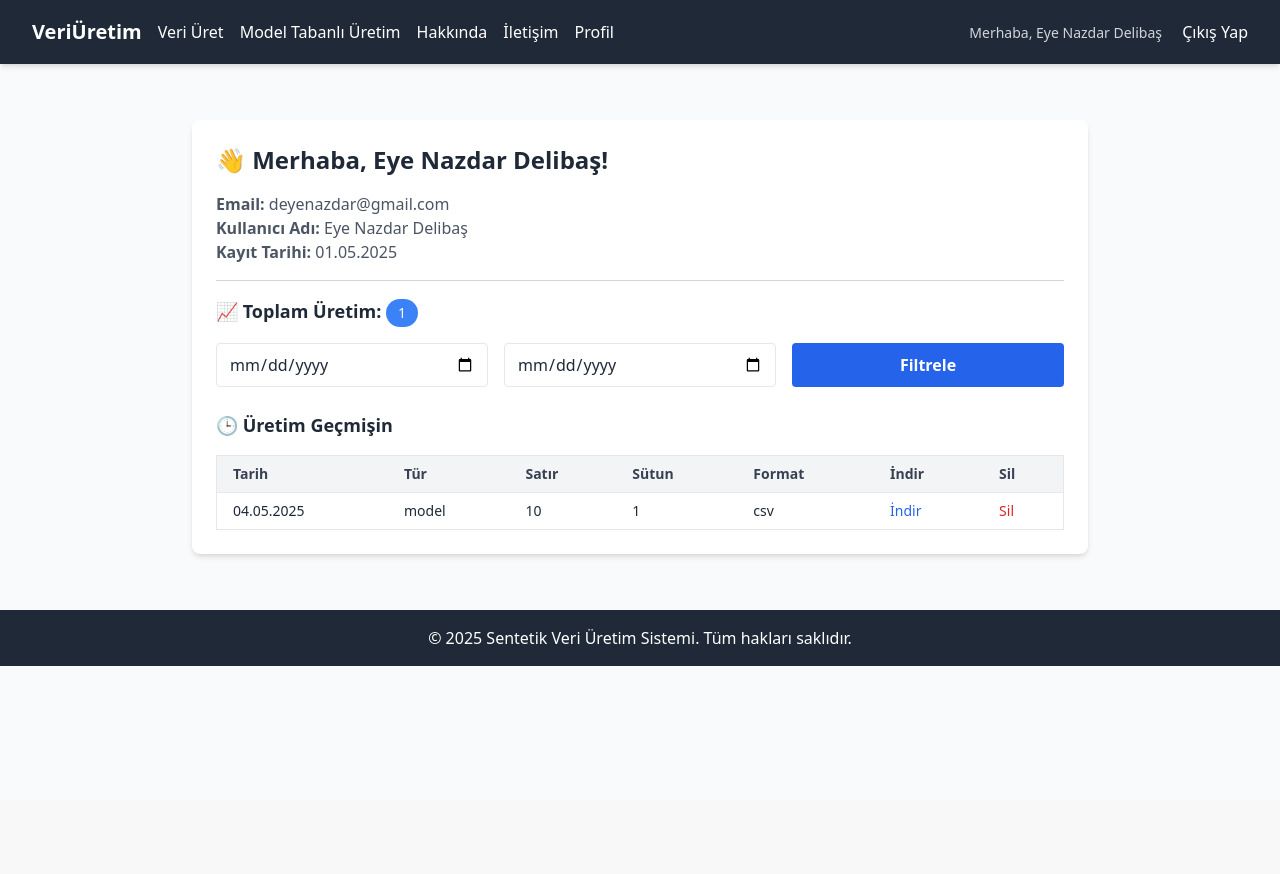
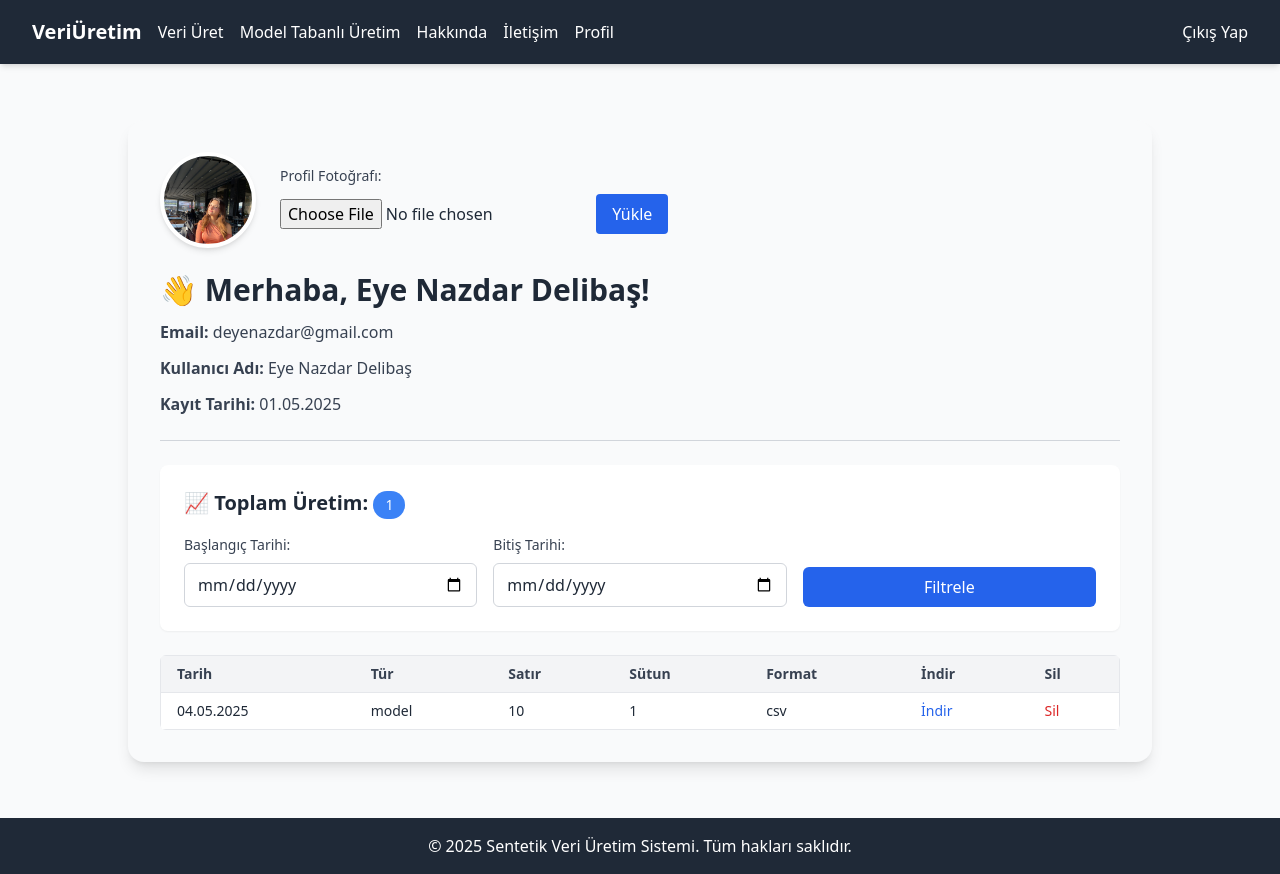
Before and after one commit to Ede-Rojin-Delibas/Final-Project, a Flask app: page /profile in a window 1280 px wide. Before the commit the page ends 666 px from the top, so only its background shows below. Run offline with Flask 3, Linux system fonts and the light colour scheme; a user stored in the database is signed in; data comes from the database, SQL or seed files in the repository; both versions use the stored data as it was after the commit; some libraries are stand-ins or nearby versions.

Commit message:
profile page is almost done

```diff
--- a/app.py
+++ b/app.py
@@ -12,15 +12,17 @@ import random
 import string
 from faker import Faker
 from werkzeug.security import generate_password_hash, check_password_hash
+from werkzeug.utils import secure_filename
 import re  # Regex kütüphanesi
 from sdv.single_table import CTGANSynthesizer
 import tempfile
 import sdv
 from sdv.metadata import SingleTableMetadata
-from flask_wtf import CSRFProtect #İzinsiz işlemleri engellemek için
+from flask_wtf.csrf import CSRFProtect #İzinsiz işlemleri engellemek için
 import secrets
 from datetime import timedelta
 from flask import send_file
+import uuid
 
 app = Flask(__name__)
 csrf = CSRFProtect(app)
@@ -29,6 +31,10 @@ app.config['SESSION_COOKIE_SECURE'] = False        # HTTPS ile çalışır (yay
 app.config['SESSION_COOKIE_HTTPONLY'] = True      # JavaScript erişemez
 app.config['SESSION_COOKIE_SAMESITE'] = 'Lax'     # CSRF koruması
 # app.config['SQLALCHEMY_DATABASE_URI'] = 'sqlite:///instance/database.db'
+# Profil fotoğrafı yükleme klasörü ve izin verilen dosya türleri
+app.config['UPLOAD_FOLDER'] = os.path.join(os.path.abspath(os.path.dirname(__file__)), 'static', 'uploads')
+app.config['MAX_CONTENT_LENGTH'] = 2 * 1024 * 1024  # 2MB sınırı
+ALLOWED_EXTENSIONS = {'png', 'jpg', 'jpeg', 'gif'}
 basedir = os.path.abspath(os.path.dirname(__file__))
 app.config['SQLALCHEMY_DATABASE_URI'] = 'sqlite:///' + os.path.join(basedir, 'instance', 'database.db')
 app.permanent_session_lifetime = timedelta(minutes=30)  # Oturum süresi (30 dakika)
@@ -38,6 +44,14 @@ migrate = Migrate(app, db)
 login_manager = LoginManager(app)
 login_manager.login_view = 'login'
 
+# CSRF hata yakalayıcı ekleyin
+@app.errorhandler(400)
+def handle_csrf_error(e):
+    flash("CSRF doğrulama hatası. Lütfen sayfayı yenileyip tekrar deneyin.", "danger")
+    return redirect(url_for('profile'))
+
+def allowed_file(filename):
+    return '.' in filename and filename.rsplit('.', 1)[1].lower() in ALLOWED_EXTENSIONS
 
 
 # Kullanıcı Modeli
@@ -50,6 +64,7 @@ class User(db.Model, UserMixin):  # UserMixin ekledik
     password_hash = db.Column(db.String(256), nullable=False)
     is_admin = db.Column(db.Boolean, default=False)
     created_at = db.Column(db.DateTime, default=datetime.utcnow)
+    profile_picture = db.Column(db.String(120), nullable=True)
 
     def set_password(self, password):
         self.password_hash = bcrypt.generate_password_hash(password)  # Şifre hashleme
@@ -330,7 +345,7 @@ def logout():
 @app.route('/generate', methods=['GET', 'POST'])
 @login_required
 def generate_data():
-    print("Current User:", current_user)  # Test için ekleyelim
+    print("Current User:", current_user)
     print("Is Authenticated:", current_user.is_authenticated)  # Kullanıcı giriş yaptı mı?
 
     if request.method == 'POST':
@@ -487,27 +502,77 @@ def profile():
         flash("Lütfen giriş yapın!", "danger")
         return redirect(url_for('login'))
 
-     # Filtreleme için tarih aralığı
-    start_date = None
-    end_date = None
+    # Üretim verilerini sorgula
     productions_query = Production.query.filter_by(user_id=current_user.id)
+    message = None
+
     if request.method == 'POST':
-        try:
-            start_date = datetime.strptime(request.form['start_date'], '%Y-%m-%d')
-            end_date = datetime.strptime(request.form['end_date'], '%Y-%m-%d')
-            productions_query = productions_query.filter(Production.date >= start_date,
-                                                          Production.date <= end_date)
-        except ValueError:
-            pass  # Hatalı tarih formatı olursa filtre uygulama
+        form_type = request.form.get('form_type')
 
+        # Profil fotoğrafı yükleme işlemi
+        if form_type == 'profile_photo' and 'profile_picture' in request.files:
+            file = request.files['profile_picture']
+            if file and file.filename and allowed_file(file.filename):
+                try:
+                    # Benzersiz dosya adı oluştur
+                    filename = f"{uuid.uuid4().hex}_{secure_filename(file.filename)}"
+                    file_path = os.path.join(app.config['UPLOAD_FOLDER'], filename)
+
+                    # Uploads klasörünü kontrol et ve oluştur
+                    os.makedirs(app.config['UPLOAD_FOLDER'], exist_ok=True)
+
+                    # Eski fotoğraf varsa sil
+                    if current_user.profile_picture:
+                        old_path = os.path.join(app.config['UPLOAD_FOLDER'], current_user.profile_picture)
+                        try:
+                            if os.path.exists(old_path):
+                                os.remove(old_path)
+                        except Exception as e:
+                            flash(f"Eski dosya silinirken bir hata oluştu: {str(e)}", "warning")
+
+                    # Yeni dosyayı kaydet
+                    file.save(file_path)
+                    current_user.profile_picture = f'uploads/{filename}'
+                    try:
+                        db.session.commit()
+                        flash("Profil fotoğrafınız başarıyla yüklendi.", "success")
+                    except Exception as e:
+                        flash(f"Veritabanı güncellemesi sırasında bir hata oluştu: {str(e)}", "danger")
+                        return redirect(url_for('profile'))
+                except Exception as e:
+                    flash(f"Dosya yüklenirken bir hata oluştu: {str(e)}", "danger")
+            else:
+                flash("Geçersiz dosya formatı. Lütfen PNG, JPG, JPEG veya GIF yükleyin.", "warning")
+
+        # Tarih filtreleme işlemi
+        elif form_type == 'date_filter':
+            try:
+                start_date = request.form.get('start_date')
+                end_date = request.form.get('end_date')
+                if start_date and end_date:
+                    start_date = datetime.strptime(start_date, '%Y-%m-%d')
+                    end_date = datetime.strptime(end_date, '%Y-%m-%d')
+                    # Bitiş tarihine 23:59:59 ekleyerek günün sonunu dahil et
+                    end_date = end_date + timedelta(days=1, microseconds=-1)
+                    productions_query = productions_query.filter(
+                        Production.date >= start_date,
+                        Production.date <= end_date
+                    )
+                    print("Filtrelenmiş Veriler:", productions_query.all())
+            except ValueError:
+                flash("Geçersiz tarih formatı. Lütfen doğru bir tarih girin.", "warning")
+
+    # Üretimleri tarihe göre sırala
     productions = productions_query.order_by(Production.date.desc()).all()
+    # Eğer filtreleme sonucunda veri yoksa mesaj ayarla
+    if not productions:
+        message = "Bu tarihler arasında veri üretimi yapmadınız."
     total_production = len(productions)
-    print(current_user.is_authenticated)
+
     return render_template('profile.html',
-                           current_user=current_user,
-                           productions=productions,
-                           total_production=total_production)
-
+                         current_user=current_user,
+                         productions=productions,
+                         total_production=total_production)
 @app.route('/download/<int:id>')
 def download(id):
     production = Production.query.get_or_404(id)
--- /dev/null
+++ b/generated_files/model_1_20250504164351.csv
@@ -0,0 +1,4 @@
+a;b;c
+sdv-id-kiCOfe
+sdv-id-qpjAMe
+sdv-id-sHJXdG
--- a/templates/base.html
+++ b/templates/base.html
@@ -3,6 +3,7 @@
 <head>
     <meta charset="UTF-8">
     <meta name="viewport" content="width=device-width, initial-scale=1.0">
+    <meta name="csrf-token" content="{{ csrf_token() }}">
     <title>{% block title %}Veri Üretim{% endblock %}</title>
     <script src="https://cdn.tailwindcss.com"></script>
     {% block head %}{% endblock %}
@@ -27,7 +28,7 @@
                 <!-- Sağ Menü -->
                 <div class="space-x-4">
                     {% if current_user.is_authenticated %}
-                        <span class="text-sm text-gray-300">Merhaba, {{ current_user.username }}</span>
+
                         <a href="{{ url_for('logout') }}" class="hover:text-red-300">Çıkış Yap</a>
                     {% else %}
                         <a href="{{ url_for('login') }}" class="hover:text-green-300">Giriş Yap</a>
--- a/templates/profile.html
+++ b/templates/profile.html
@@ -3,31 +3,73 @@
 {% block title %}Profil{% endblock %}
 
 {% block content %}
-<div class="max-w-4xl mx-auto mt-10 p-6 bg-white shadow-md rounded-lg">
-    <h2 class="text-2xl font-bold text-gray-800 mb-4">👋 Merhaba, {{ current_user.username }}!</h2>
-    <p class="text-gray-600"><strong>Email:</strong> {{ current_user.email }}</p>
-    <p class="text-gray-600"><strong>Kullanıcı Adı:</strong> {{ current_user.username }}</p>
-    <p class="text-gray-600"><strong>Kayıt Tarihi:</strong> {{ current_user.created_at.strftime('%d.%m.%Y') }}</p>
+<div class="max-w-5xl mx-auto mt-10 p-8 bg-gray-50 shadow-lg rounded-2xl hover:shadow-xl transition-shadow duration-300 overflow-y-auto max-h-screen">
+    <!-- Profil Resmi ve Yükleme Formu -->
+    <div class="flex items-center space-x-6 mb-6">
+        <div class="w-24 h-24 rounded-full bg-gray-300 overflow-hidden border-4 border-white shadow-md">
+            {% if current_user.profile_picture %}
+            <img src="{{ url_for('static', filename=current_user.profile_picture) }}" alt="Profil Resmi">
+            {% else %}
+                <span class="flex items-center justify-center h-full w-full text-white font-bold text-xl bg-blue-500">
+                    {{ current_user.username[0] | upper }}
+                </span>
+            {% endif %}
+        </div>
 
-    <hr class="my-4 border-gray-300">
+        <form method="POST" enctype="multipart/form-data" name="profile_photo_form">
+            <input type="hidden" name="form_type" value="profile_photo">
+            <input type="hidden" name="csrf_token" value="{{ csrf_token() }}">
+            <label for="profile_picture" class="block text-sm font-medium text-gray-700">Profil Fotoğrafı:</label>
+            <input type="file" name="profile_picture" id="profile_picture" accept="image/*" class="mt-1"/>
+            <button type="submit" class="mt-2 px-4 py-2 bg-blue-600 text-white rounded hover:bg-blue-700">Yükle</button>
+        </form>
+    </div>
 
-    <h4 class="text-lg font-semibold text-gray-800 mb-4">📈 Toplam Üretim:
+    <!-- Kullanıcı Bilgileri -->
+    <div class="space-y-3">
+        <h2 class="text-3xl font-bold text-gray-800">👋 Merhaba, {{ current_user.username }}!</h2>
+        <p class="text-gray-700"><strong>Email:</strong> {{ current_user.email }}</p>
+        <p class="text-gray-700"><strong>Kullanıcı Adı:</strong> {{ current_user.username }}</p>
+        <p class="text-gray-700"><strong>Kayıt Tarihi:</strong> {{ current_user.created_at.strftime('%d.%m.%Y') }}</p>
+    </div>
+
+    <hr class="my-6 border-gray-300">
+
+    <!-- Toplam Üretim ve Filtreleme -->
+    <div class="bg-white p-6 rounded-lg shadow-sm mb-6">
+        <div class="flex items-center justify-between mb-4">
+            <h4 class="text-xl font-semibold text-gray-800">📈 Toplam Üretim:
                 <span class="inline-block bg-blue-500 text-white text-sm font-medium px-3 py-1 rounded-full">
                     {{ total_production }}
                 </span>
             </h4>
+        </div>
 
-    <form method="POST" class="grid grid-cols-1 md:grid-cols-3 gap-4 mt-4">
-        <input type="date" name="start_date" class="border rounded px-3 py-2 w-full focus:ring-2 focus:ring-blue-500" required>
-        <input type="date" name="end_date" class="border rounded px-3 py-2 w-full focus:ring-2 focus:ring-blue-500" required>
-        <button type="submit" class="bg-blue-600 hover:bg-blue-700 text-white font-semibold rounded px-3 py-2 w-full">
+        <form method="POST" class="grid grid-cols-1 md:grid-cols-3 gap-4">
+            <div class="space-y-2">
+                <label for="start_date" class="block text-sm font-medium text-gray-700">Başlangıç Tarihi:</label>
+                <input type="date" name="start_date" id="start_date"
+                       class="w-full px-3 py-2 border border-gray-300 rounded-md focus:ring-2 focus:ring-blue-500" required>
+            </div>
+
+            <div class="space-y-2">
+                <label for="end_date" class="block text-sm font-medium text-gray-700">Bitiş Tarihi:</label>
+                <input type="date" name="end_date" id="end_date"
+                       class="w-full px-3 py-2 border border-gray-300 rounded-md focus:ring-2 focus:ring-blue-500" required>
+            </div>
+
+            <div class="flex items-end">
+                <button type="submit"
+                        class="w-full bg-blue-600 hover:bg-blue-700 text-white font-medium py-2 px-4 rounded-md transition-colors duration-200">
                     Filtrele
                 </button>
+            </div>
         </form>
+    </div>
 
-    <h5 class="text-lg font-semibold text-gray-800 mt-6 mb-4">🕒 Üretim Geçmişin</h5>
-    <div class="overflow-x-auto">
-        <table class="min-w-full table-auto border border-gray-200 text-sm">
+    <!-- Üretim Tablosu -->
+    <div class="overflow-x-auto rounded-md">
+        <table class="min-w-full table-auto border border-gray-200 text-sm bg-white rounded-md">
             <thead>
                 <tr class="bg-gray-100 text-left text-gray-700">
                     <th class="px-4 py-2 border-b">Tarih</th>
@@ -60,7 +102,7 @@
                     {% endfor %}
                 {% else %}
                     <tr>
-                    <td colspan="7" class="text-center text-gray-500 px-4 py-4">Henüz üretim verisi bulunmamaktadır.</td>
+                        <td colspan="7" class="text-center text-gray-500 px-4 py-4">Bu tarihler arasında veri üretimi yapmadınız</td>
                     </tr>
                 {% endif %}
             </tbody>
```
Also changed, not shown: generated_files/model_1_20250504164359.csv (added, +11 -0 lines), migrations/versions/e4a386dcabb9_add_profile_picture_to_user.py (added, +32 -0 lines), instance/database.db, static/uploads/1f01dd3dfe6344bdb5899dbe4982f928_nz.jpg (added), static/uploads/30632f05b66548c6b4c38c0e4b98781f_nz.jpg (added), static/uploads/3d50fbcaec1e414ca06055170ddfb1c7_naz2.jpg (added), static/uploads/75c4ef98364e4a9fbf3ee39a01bc88ea_nz.jpg (added), static/uploads/892636f6e0054bde8ac3a7d786bf8215_nz.jpg (added), static/uploads/92b51681cbe54efcbf83d574c8d1a25f_nz.jpg (added), static/uploads/993ae7de7e274ef085f8250ec356377d_nz.jpg (added), static/uploads/add789a9cba04047a4107b9738daf8da_nz.jpg (added), static/uploads/ea969a63587e47dfa2e70c5033a8df63_nz.jpg (added), static/uploads/eec38868849a47d4956938652f07607a_nz.jpg (added). Lines whose indentation alone changed are shown as unchanged.
